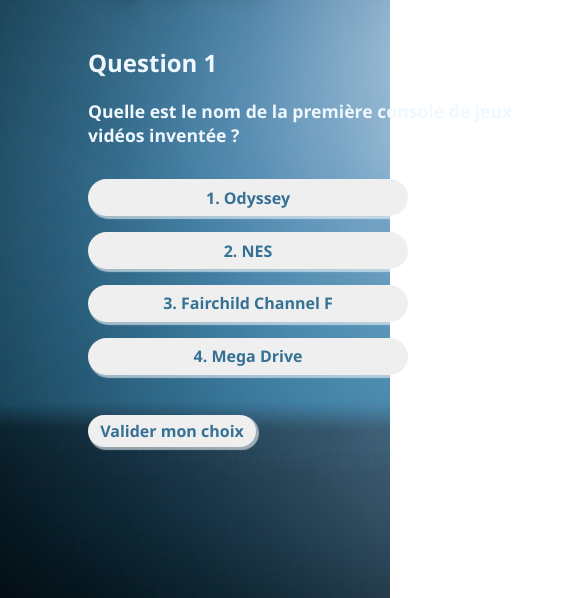
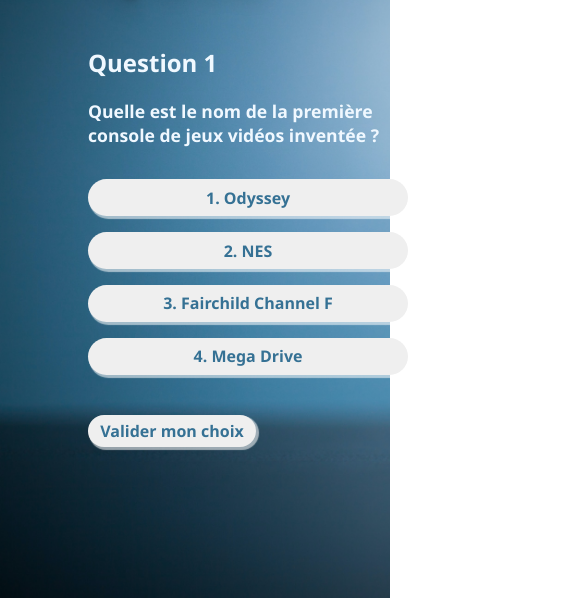
Before and after one commit to CindyGraffin/quiz, a website with bundled scripts: page index.html in a window 390 px wide. Both pictures are taken after a click on the button "Commencer le QUIZ". Shown: the part 246-844 px from the top of the page, 568 px wide, since content can reach past the window. Built offline with nearby package versions, Linux system fonts and the light colour scheme.

Commit message:
resize for small screen

```diff
--- a/assets/css/styles.css
+++ b/assets/css/styles.css
@@ -83,3 +83,11 @@
 .quiz__score {
     width: 28rem;
 }
+
+@media only screen and (max-width: 550px) {
+    .question,
+    .quiz__answers,
+    .quiz__score {
+        width: 20rem;
+    }
+}
```
